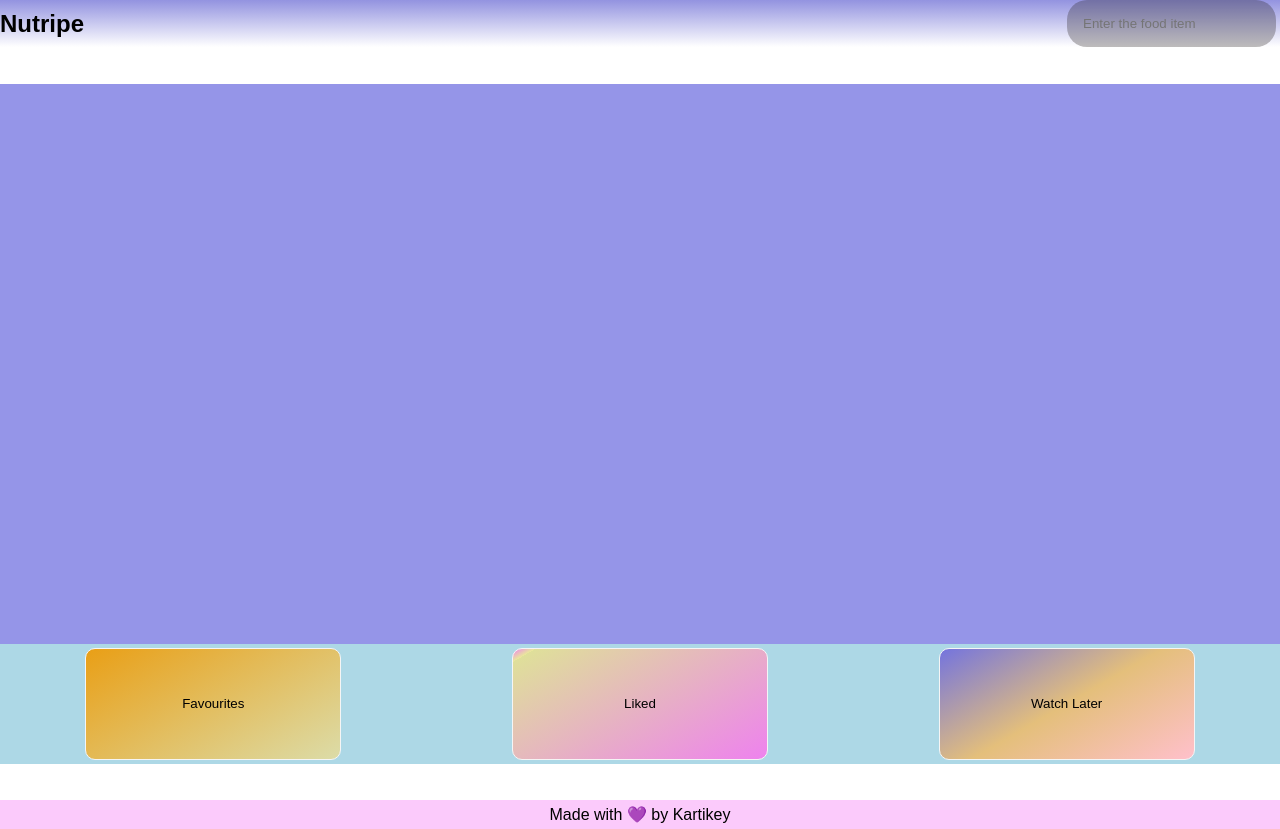
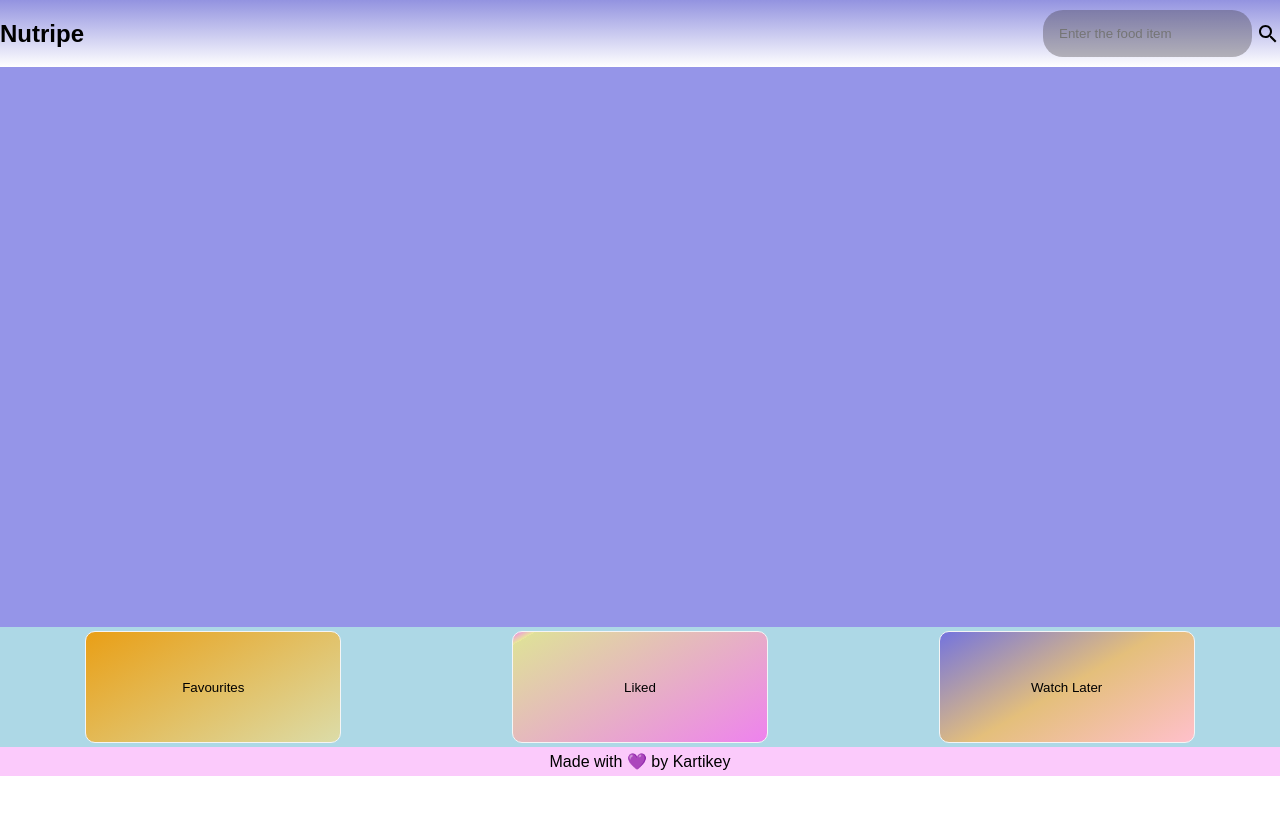
Before and after one commit to oracularzebra/nutripe, a React (Create React App) app: page / in a window 1280 px wide. After the commit the page ends 800 px from the top, so only its background shows below. Built offline with nearby package versions, Linux system fonts and the light colour scheme.

Commit message:
Implemented the buttons and height

```diff
--- a/src/App.js
+++ b/src/App.js
@@ -10,7 +10,6 @@ import Main from "./components/homePage/home";
 
 function App() {
   const navigate = useNavigate();
-  const [isLoading, setIsLoading] = useState(false);
   const [value, setValue] = useState("");
   const [item, setItem] = useState({});
 
--- a/src/components/header/header.css
+++ b/src/components/header/header.css
@@ -4,13 +4,17 @@
   font-family: sans-serif;
 }
 .headerDiv{
+    padding: 10px 0px 10px 0px;
     display: flex;
     justify-content: space-between;
     align-items: center;
     background: linear-gradient(180deg,rgb(147, 147, 224), rgb(255, 255, 255));
 
 }
-
+.headerDiv > form > label{
+    display: flex;
+    align-items: center;
+}
 .searchInput {
   position: relative;
   padding: 2vh;
@@ -23,14 +27,3 @@
   background-color: rgba(40, 35, 35, 0.307);
   color: rgb(221, 214, 214);
 }
-#searchButton {
-  margin-right: 5px;
-  padding: 2vh;
-  border-radius: 5px;
-  box-shadow: none;
-  box-sizing: none;
-  border-style: none;
-}
-#searchButton:hover {
-  background-color: rgb(147, 227, 147);
-}
--- a/src/components/header/header.js
+++ b/src/components/header/header.js
@@ -1,7 +1,7 @@
 import "./header.css";
 import React from "react";
 import { useRef } from "react";
-// import SearchIcon from '@mui/icons-material/Search';
+import { Search } from "@material-ui/icons";
 
 const Header = ({ handleSubmit, value, setValue }) => {
   const ref = useRef(null);
@@ -20,7 +20,9 @@ const Header = ({ handleSubmit, value, setValue }) => {
             type="text"
             placeholder="Enter the food item"
           />
-          {/* <SearchIcon>Yes</SearchIcon> */}
+          <Search id="searchButton" onClick={() => ref.current.focus()}>
+            Yes
+          </Search>
           {/* <button
             id="searchButton"
             onClick={() => ref.current.focus()}
--- a/src/index.css
+++ b/src/index.css
@@ -6,9 +6,9 @@
 
 .App {
   display: flex;
-  width: auto;
+  width: 100vw;
   flex-direction: column;
-  height: 100vh;
+  justify-content: space-between;
+  min-height: 100%;
   overflow-y: hidden;
-  justify-content: space-between;
-}
+ }
```
